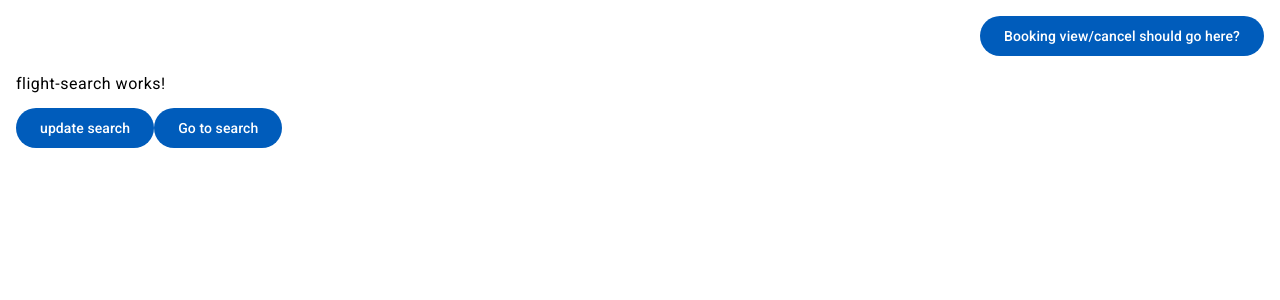
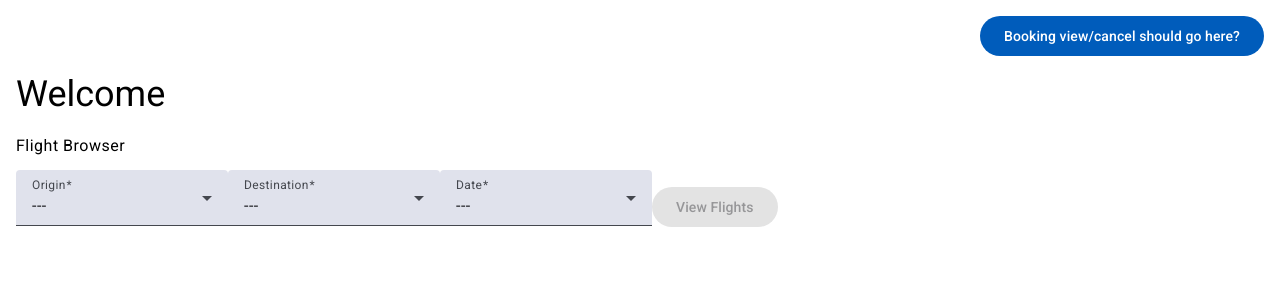
Before and after one commit to APettit98/SWE632-Project, an Angular app in the folder flight-booker/: page / in a window 1280 px wide. Shown: the top 300 px of the page. Built offline with nearby package versions, Linux system fonts and the light colour scheme.

Commit message:
update flight search

```diff
--- a/flight-booker/angular.json
+++ b/flight-booker/angular.json
@@ -97,5 +97,8 @@
         }
       }
     }
+  },
+  "cli": {
+    "analytics": false
   }
 }
--- a/flight-booker/src/app/flight-search/flight-search.component.html
+++ b/flight-booker/src/app/flight-search/flight-search.component.html
@@ -1,3 +1,37 @@
-<p>flight-search works!</p>
-<button mat-flat-button (click)="updateSearch()" [routerLink]="['/select']">update search</button>
-<button mat-flat-button [routerLink]="['/select']">Go to search</button>
+<h3>Welcome</h3>
+
+<p>Flight Browser</p>
+<mat-form-field>
+    <mat-label>Origin</mat-label>
+    <select [(ngModel)]="search.origin" matNativeControl required [formControl]="originFormControl">
+        <option label="---"></option>
+        <option *ngFor="let city of cities">{{ city }}</option>
+    </select>
+    @if (originFormControl.hasError('required')) {
+        <mat-error>This field is required</mat-error>
+    }
+</mat-form-field>
+
+<mat-form-field>
+    <mat-label>Destination</mat-label>
+    <select [(ngModel)]="search.destination" matNativeControl required [formControl]="destinationFormControl">
+        <option label="---"></option>
+        <option *ngFor="let city of cities">{{ city }}</option>
+    </select>
+    @if (destinationFormControl.hasError('required')) {
+        <mat-error>This field is required</mat-error>
+    }
+</mat-form-field>
+
+<mat-form-field>
+    <mat-label>Date</mat-label>
+    <select [(ngModel)]="search.departureDate" matNativeControl required [formControl]="dateFormControl">
+        <option label="---"></option>
+        <option *ngFor="let date of dates">{{ date }}</option>
+    </select>
+    @if (dateFormControl.hasError('required')) {
+        <mat-error>This field is required</mat-error>
+    }
+</mat-form-field>
+
+<button mat-flat-button (click)="updateSearch()" [routerLink]="['/select']" [disabled]="originFormControl.hasError('required') || destinationFormControl.hasError('required') || dateFormControl.hasError('required')">View Flights</button>
--- a/flight-booker/src/app/flight-search/flight-search.component.ts
+++ b/flight-booker/src/app/flight-search/flight-search.component.ts
@@ -2,30 +2,45 @@ import { Component } from '@angular/core';
 import { AppService } from '../app.service';
 import { MatButtonModule } from '@angular/material/button';
 import { RouterLink } from '@angular/router';
+import { CommonModule, NgFor } from '@angular/common';
+import * as flightData from '../flightData.json';
+import { MatFormFieldModule } from '@angular/material/form-field';
+import { MatInputModule } from '@angular/material/input';
+import { MatSelectModule } from '@angular/material/select';
+import { FormControl, Validators, FormsModule, ReactiveFormsModule } from '@angular/forms';
+import { FlightSearch } from '../flightSearch';
 
 @Component({
   selector: 'app-flight-search',
   standalone: true,
-  imports: [MatButtonModule, RouterLink],
+  imports: [MatButtonModule, RouterLink, NgFor, CommonModule, MatFormFieldModule, MatSelectModule, FormsModule, ReactiveFormsModule, MatInputModule],
   templateUrl: './flight-search.component.html',
   styleUrl: './flight-search.component.css'
 })
 export class FlightSearchComponent {
 
+  cities = flightData.cities;
+  dates: String [] = []
+  originFormControl = new FormControl('', Validators.required);
+  destinationFormControl = new FormControl('', Validators.required);
+  dateFormControl = new FormControl('', Validators.required);
+
+  search: FlightSearch = {origin: "", destination: "", departureDate: ""};
+
   constructor(private appService:AppService) {
+    this.appService.getSearch.subscribe(s => this.search = s);
   }
 
   ngOnInit(): void {
-
+    let date = new Date();
+    for (let i=0; i<7; i++) {
+      this.dates.push(date.toLocaleString("en-US", {month: "numeric", day: "numeric"}));
+      date.setDate(date.getDate() + 1);
+    }
   }
 
   updateSearch() {
-    const exampleSearch = {
-      origin: "New York",
-      destination: "Los Angeles",
-      departureDate: "2024-12-01"
-    }
-    this.appService.setSearch(exampleSearch);
+   this.appService.setSearch(this.search);
   }
 
 }
```
